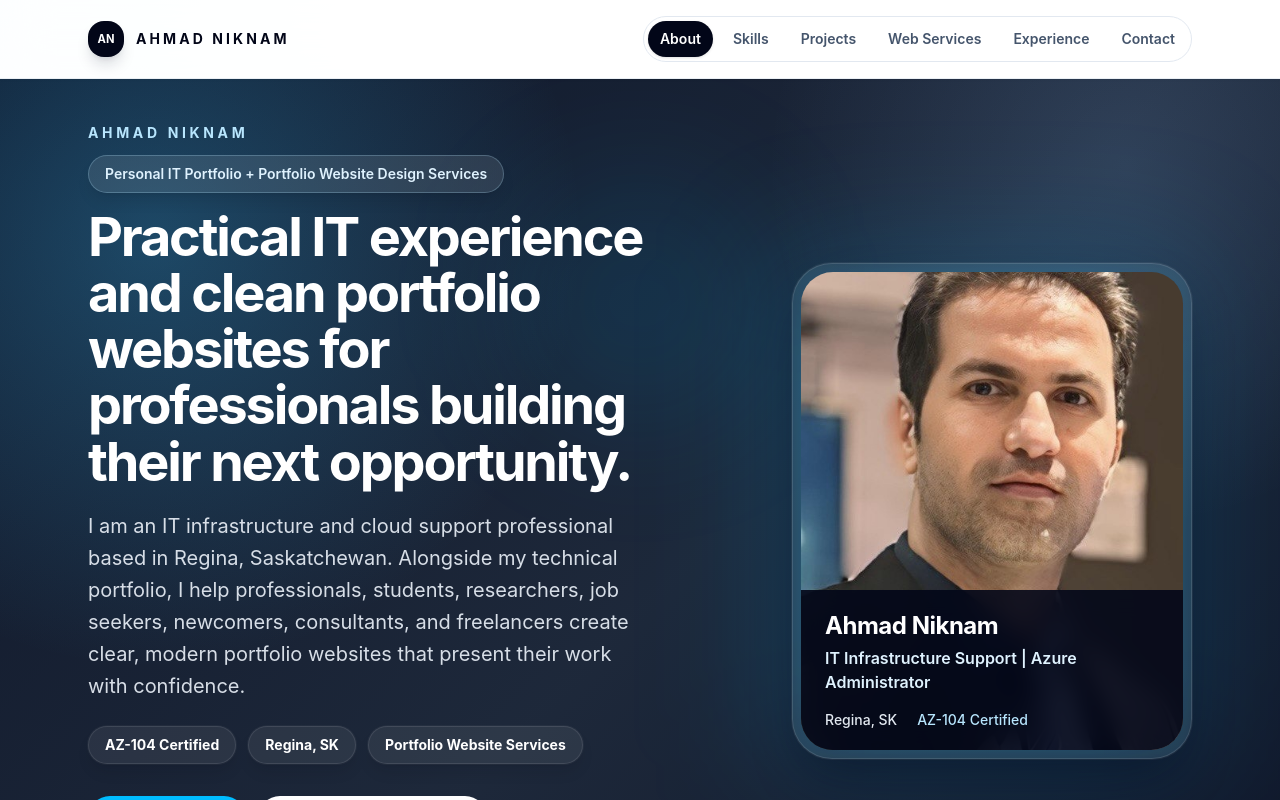
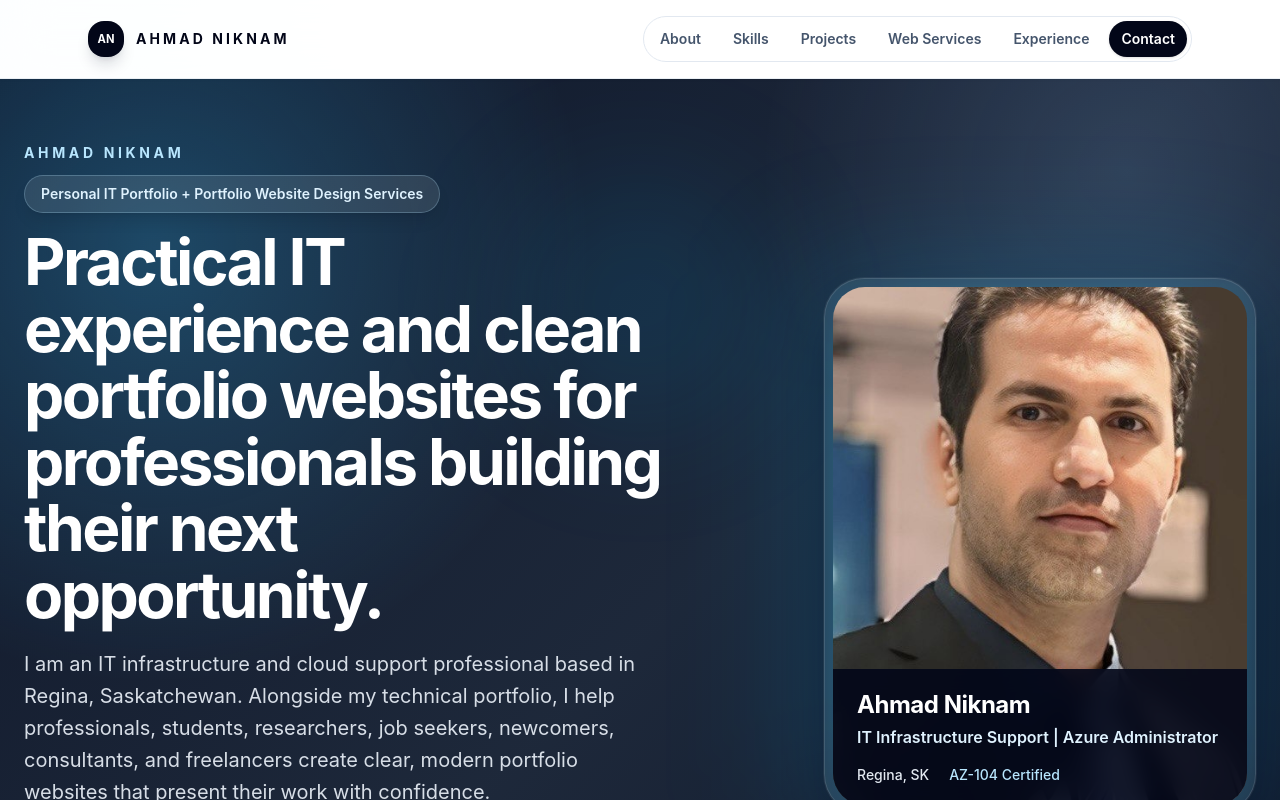
Before and after one commit to AhmadNiknam/ahmad-portfolio-website, a Next.js app: page / in a window 1280 px wide. Shown: the top 800 px of the page. Built offline with nearby package versions, Linux system fonts and the light colour scheme.

Commit message:
refactor: enhance Hero component layout and responsiveness. Updated grid properties, adjusted text sizes, and refined email contact information for improved clarity and professionalism.

```diff
--- a/app/globals.css
+++ b/app/globals.css
@@ -4,7 +4,7 @@
   color-scheme: light;
   --background: #f8fafc;
   --foreground: #0f172a;
-  --section-scroll-offset: 68px;
+  --section-scroll-offset: 144px;
 }
 
 * {
@@ -17,7 +17,7 @@ html {
 
 @media (min-width: 768px) {
   :root {
-    --section-scroll-offset: 0px;
+    --section-scroll-offset: 92px;
   }
 }
 
--- a/components/header.tsx
+++ b/components/header.tsx
@@ -1,37 +1,49 @@
 "use client";
 
 import { navItems } from "@/lib/portfolio-data";
-import { useEffect, useMemo, useState } from "react";
+import { useCallback, useEffect, useMemo, useState } from "react";
 
 export function Header() {
   const sectionIds = useMemo(() => navItems.map((item) => item.href.replace("#", "")), []);
   const [activeSection, setActiveSection] = useState(sectionIds[0]);
 
-  useEffect(() => {
+  const updateActiveSection = useCallback(() => {
+    const headerHeight = document.querySelector("header")?.getBoundingClientRect().height ?? 0;
+    const activationPoint = headerHeight + 32;
+    const scrollBottom = window.innerHeight + window.scrollY >= document.documentElement.scrollHeight - 4;
+
+    if (scrollBottom) {
+      setActiveSection(sectionIds[sectionIds.length - 1]);
+      return;
+    }
+
     const sections = sectionIds
       .map((id) => document.getElementById(id))
       .filter((section): section is HTMLElement => Boolean(section));
+    let currentSection = sections[0];
 
-    const observer = new IntersectionObserver(
-      (entries) => {
-        const visibleSection = entries
-          .filter((entry) => entry.isIntersecting)
-          .sort((a, b) => b.intersectionRatio - a.intersectionRatio)[0];
+    for (const section of sections) {
+      if (section.getBoundingClientRect().top <= activationPoint) {
+        currentSection = section;
+      }
+    }
 
-        if (visibleSection?.target.id) {
-          setActiveSection(visibleSection.target.id);
-        }
-      },
-      {
-        rootMargin: "-30% 0px -55% 0px",
-        threshold: [0.08, 0.2, 0.45]
-      }
-    );
+    if (currentSection?.id) {
+      setActiveSection(currentSection.id);
+    }
+  }, [sectionIds]);
 
-    sections.forEach((section) => observer.observe(section));
+  useEffect(() => {
+    const frameId = window.requestAnimationFrame(updateActiveSection);
+    window.addEventListener("scroll", updateActiveSection, { passive: true });
+    window.addEventListener("resize", updateActiveSection);
 
-    return () => observer.disconnect();
-  }, [sectionIds]);
+    return () => {
+      window.cancelAnimationFrame(frameId);
+      window.removeEventListener("scroll", updateActiveSection);
+      window.removeEventListener("resize", updateActiveSection);
+    };
+  }, [updateActiveSection]);
 
   return (
     <header className="sticky top-0 z-50 border-b border-slate-200/70 bg-white/[0.82] shadow-sm shadow-slate-950/[0.03] backdrop-blur-xl">
@@ -53,6 +65,7 @@ export function Header() {
             <a
               key={item.href}
               href={item.href}
+              onClick={() => setActiveSection(item.href.replace("#", ""))}
               className={`shrink-0 rounded-full px-3 py-2 text-sm font-semibold transition ${
                 activeSection === item.href.replace("#", "")
                   ? "bg-slate-950 text-white shadow-sm"
--- a/components/hero.tsx
+++ b/components/hero.tsx
@@ -11,7 +11,7 @@ export function Hero() {
       <div className="absolute inset-0 bg-[radial-gradient(circle_at_12%_18%,_rgba(56,189,248,0.28),_transparent_32%),radial-gradient(circle_at_88%_10%,_rgba(147,197,253,0.16),_transparent_26%),linear-gradient(135deg,_rgba(15,23,42,1),_rgba(30,41,59,0.98)_54%,_rgba(15,23,42,1))]" />
       <div className="absolute inset-x-0 bottom-0 h-28 bg-gradient-to-t from-slate-50 to-transparent" />
       <div className="absolute left-1/2 top-24 h-64 w-64 -translate-x-1/2 rounded-full bg-sky-400/10 blur-3xl" />
-      <div className="relative mx-auto grid min-h-[calc(100svh-73px)] max-w-6xl items-center gap-10 px-6 py-12 sm:py-14 lg:-translate-y-3 lg:grid-cols-[1.08fr_0.92fr] lg:gap-14 lg:py-12 xl:py-14">
+      <div className="relative mx-auto grid max-w-6xl items-center gap-10 px-6 py-16 sm:py-18 md:py-20 lg:min-h-[calc(100dvh-88px)] lg:grid-cols-[1.1fr_0.9fr] lg:gap-12 lg:py-16 xl:max-w-7xl xl:gap-16 2xl:min-h-[760px]">
         <div className="animate-rise">
           <p className="mb-3 text-sm font-bold uppercase tracking-[0.26em] text-sky-200">
             Ahmad Niknam
@@ -21,7 +21,7 @@ export function Hero() {
           </p>
           <h1
             id="hero-title"
-            className="max-w-4xl text-[2.05rem] font-bold leading-[1.04] tracking-[-0.04em] sm:text-[2.7rem] lg:text-[3.375rem]"
+            className="max-w-4xl text-[2.05rem] font-bold leading-[1.04] tracking-[-0.04em] sm:text-[2.7rem] lg:text-[3.65rem] xl:text-[4rem]"
           >
             Practical IT experience and clean portfolio websites for professionals building their
             next opportunity.
@@ -65,7 +65,7 @@ export function Hero() {
             </a>
           </div>
         </div>
-        <div className="relative mx-auto w-full max-w-[25rem] animate-float-in sm:max-w-[27rem] lg:ml-auto lg:mr-0 lg:max-w-[24.5rem] lg:pl-4 xl:max-w-[26rem]">
+        <div className="relative mx-auto w-full max-w-[25rem] animate-float-in sm:max-w-[27rem] lg:ml-auto lg:mr-0 lg:max-w-[26rem] lg:pl-4 xl:max-w-[28rem]">
           <div className="absolute -inset-3 rounded-[2.75rem] bg-sky-400/[0.16] blur-3xl" />
           <div className="relative overflow-hidden rounded-[2.5rem] border border-white/[0.12] bg-white/[0.08] p-2 shadow-2xl shadow-slate-950/45 ring-1 ring-white/[0.06] backdrop-blur">
             <div className="relative aspect-[4/5] overflow-hidden rounded-[2rem]">
--- a/lib/portfolio-data.ts
+++ b/lib/portfolio-data.ts
@@ -10,9 +10,9 @@ export const navItems = [
 export const profileLinks = {
   linkedin: "https://www.linkedin.com/in/ahmad-niknam/",
   github: "https://github.com/AhmadNiknam",
-  email: "mailto:your.email@example.com",
-  resumeRequest: "mailto:your.email@example.com?subject=Resume%20Request%20-%20Ahmad%20Niknam",
-  emailLabel: "your.email@example.com"
+  email: "mailto:contact@ahmadniknam.com",
+  resumeRequest: "mailto:contact@ahmadniknam.com?subject=Resume%20Request%20-%20Ahmad%20Niknam",
+  emailLabel: "contact@ahmadniknam.com"
 };
 
 export const heroBadges = [
```
Also changed, not shown: 1 other file (tests, documents, lock files or other folders).
